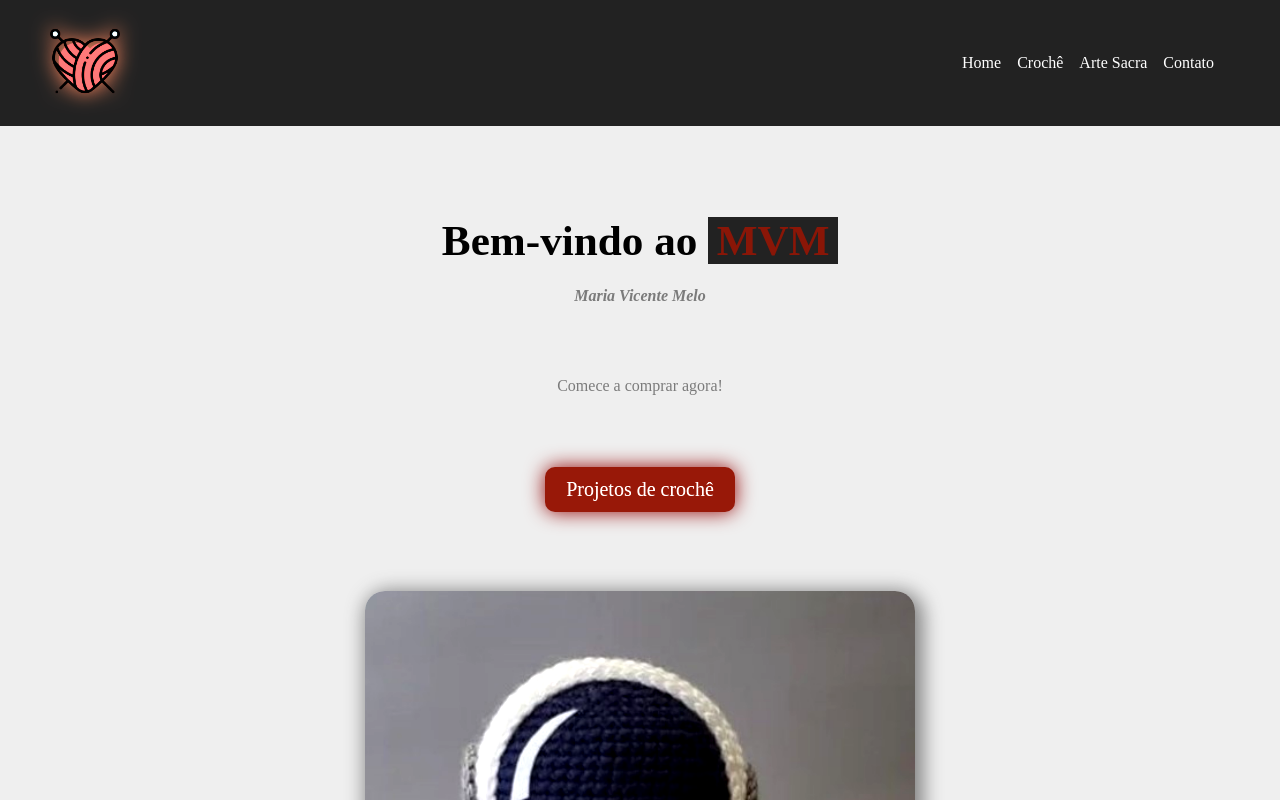
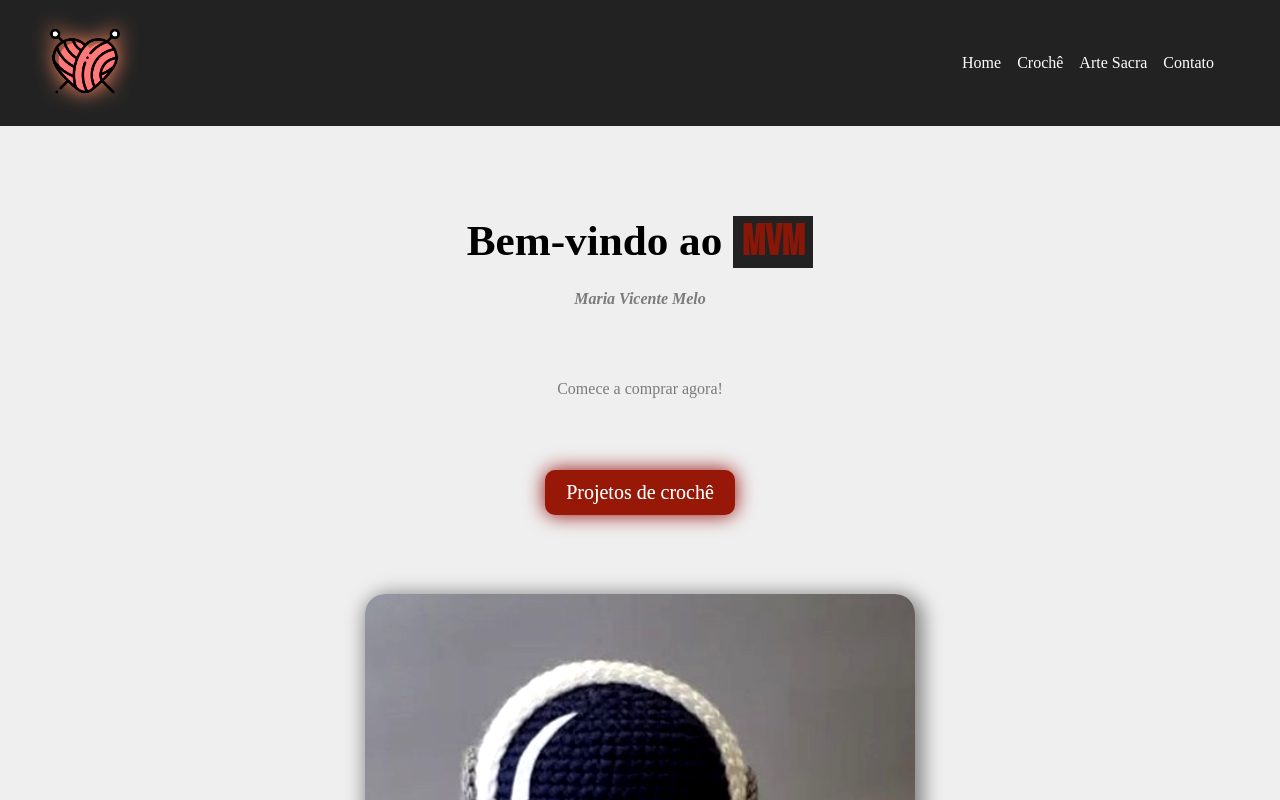
Before and after one commit to Rn77M/MVM, a JavaScript app: page / in a window 1280 px wide. Shown: the top 800 px of the page. Built offline with nearby package versions, Linux system fonts and the light colour scheme; the HTML template or start-up script is replaced by a standard one.

Commit message:
Update Home.module.css

```diff
--- a/src/components/pages/Home.module.css
+++ b/src/components/pages/Home.module.css
@@ -15,6 +15,10 @@
 .home_container h1{
     font-size: 2.7em;
     margin-bottom: .5em;
+}
+
+.home_container .mvm{
+    font-family: "Bebas Neue";
 }
 
 .home_container h1 span{
```
